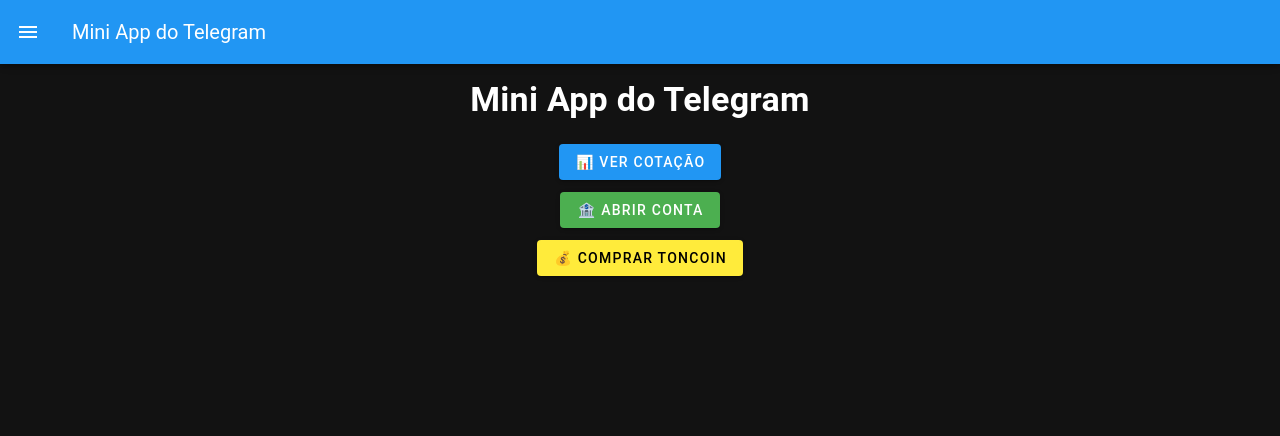
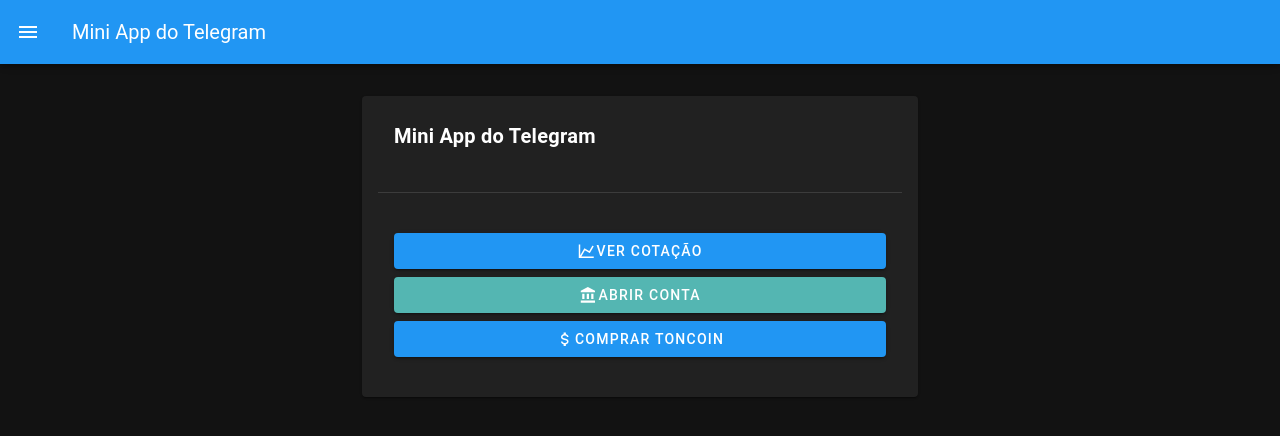
Before and after one commit to IPstarspay/telegram-mini-app, a Vue app: page / in a window 1280 px wide. Shown: the top 436 px of the page. Built offline with nearby package versions, Linux system fonts and the light colour scheme.

Commit message:
add forms

```diff
--- a/src/pages/HomePage.vue
+++ b/src/pages/HomePage.vue
@@ -1,36 +1,81 @@
 <template>
-  <div class="text-center p-4">
-    <h1 class="text-h4 font-weight-bold mb-4">
-      Mini App do Telegram
-    </h1>
-    <p v-if="telegramStore.user">
-      Bem-vindo, {{ telegramStore.user.first_name }}!
+  <v-container
+    fluid
+    class="pa-4"
+    style="background-color: #121212; min-height: 100vh;"
+  >
+    <v-row
+      justify="center"
+      align="center"
+    >
+      <v-col
+        cols="12"
+        sm="8"
+        md="6"
+      >
+        <!-- Card com tema dark para manter a consistência -->
+        <v-card
+          dark
+          class="pa-4"
+          outlined
+        >
+          <v-card-title class="justify-center">
+            <span class="headline font-weight-bold">Mini App do Telegram</span>
+          </v-card-title>
+          <v-card-text class="text-center">
+            <p
+              v-if="telegramStore.user"
+              class="subtitle-1"
+            >
+              Olá, {{ telegramStore.user.first_name }}!
             </p>
-
-    <!-- Botões de atalho -->
-    <div class="mt-6 d-flex flex-column align-center">
+          </v-card-text>
+          <v-divider class="my-4" />
+          <v-card-text>
             <v-btn
-        color="blue"
-        to="/quote"
-        class="mb-3"
+              block
+              color="primary"
+              :to="{ name: '/QuotePage' }"
+              class="my-2"
+              large
+              dark
             >
-        📊 Ver Cotação
+              <v-icon left>
+                mdi-chart-line
+              </v-icon>
+              Ver Cotação
             </v-btn>
             <v-btn
-        color="green"
-        to="/opening-acount"
-        class="mb-3"
+              block
+              color="secondary"
+              :to="{ name: '/OpeningAccountPage' }"
+              class="my-2"
+              large
+              dark
             >
-        🏦 Abrir Conta
+              <v-icon left>
+                mdi-bank
+              </v-icon>
+              Abrir Conta
             </v-btn>
             <v-btn
-        color="yellow"
-        to="/toncoin"
+              block
+              color="info"
+              :to="{ name: '/TonCoinPage' }"
+              class="my-2"
+              large
+              dark
             >
-        💰 Comprar TONCoin
+              <v-icon left>
+                mdi-currency-usd
+              </v-icon>
+              Comprar TONCoin
             </v-btn>
-    </div>
-  </div>
+          </v-card-text>
+        </v-card>
+      </v-col>
+    </v-row>
+  </v-container>
 </template>
 
 <script setup lang="ts">
--- a/src/pages/OpeningAccountPage.vue
+++ b/src/pages/OpeningAccountPage.vue
@@ -1,14 +1,192 @@
 <template>
-  <div class="p-4 text-center">
-    <h2 class="text-h4 font-weight-bold mb-4">
+  <v-container
+    fluid
+    class="pa-0 fill-height"
+    style="background-color: #121212;"
+  >
+    <v-row
+      justify="center"
+      align="center"
+    >
+      <v-col
+        cols="12"
+        sm="8"
+        md="6"
+      >
+        <v-card
+          dark
+          outlined
+          class="pa-4"
+        >
+          <v-card-title class="justify-center text-h5 font-weight-bold">
             Abertura de Conta
-    </h2>
-    <p>Formulário de abertura de conta...</p>
+          </v-card-title>
+          <v-card-text>
+            <v-form
+              ref="form"
+              v-model="valid"
+              lazy-validation
+            >
+              <!-- Nome Completo -->
+              <v-text-field
+                v-model="formData.fullName"
+                label="Nome Completo"
+                :rules="nameRules"
+                outlined
+                dense
+                required
+                color="primary"
+              />
+              <!-- Email -->
+              <v-text-field
+                v-model="formData.email"
+                label="Email"
+                :rules="emailRules"
+                outlined
+                dense
+                required
+                color="primary"
+              />
+              <!-- Telefone -->
+              <v-text-field
+                v-model="formData.phone"
+                label="Telefone"
+                :rules="phoneRules"
+                outlined
+                dense
+                required
+                color="primary"
+              />
+              <!-- CPF -->
+              <v-text-field
+                v-model="formData.cpf"
+                label="CPF (somente números)"
+                :rules="cpfRules"
+                outlined
+                dense
+                required
+                color="primary"
+              />
+              <!-- Data de Nascimento -->
+              <v-menu
+                ref="menu"
+                v-model="menu"
+                :close-on-content-click="false"
+                transition="scale-transition"
+                offset-y
+                min-width="290px"
+              >
+                <template #activator="{ on, attrs }">
+                  <v-text-field
+                    v-model="formData.birthDate"
+                    label="Data de Nascimento"
+                    prepend-icon="mdi-calendar"
+                    readonly
+                    v-bind="attrs"
+                    outlined
+                    dense
+                    required
+                    color="primary"
+                    v-on="on"
+                  />
+                </template>
+                <v-date-picker
+                  v-model="formData.birthDate"
+                  no-title
+                  @input="menu = false"
+                />
+              </v-menu>
+              <!-- Botões -->
+              <v-row
+                class="mt-4"
+                justify="center"
+              >
+                <v-col
+                  cols="12"
+                  sm="6"
+                >
                   <v-btn
                     color="primary"
+                    block
+                    :disabled="!valid"
+                    @click="submitForm"
+                  >
+                    Criar Conta
+                  </v-btn>
+                </v-col>
+                <v-col
+                  cols="12"
+                  sm="6"
+                >
+                  <v-btn
+                    color="grey"
+                    block
                     to="/"
                   >
                     Voltar
                   </v-btn>
-  </div>
+                </v-col>
+              </v-row>
+            </v-form>
+          </v-card-text>
+        </v-card>
+      </v-col>
+    </v-row>
+  </v-container>
 </template>
+
+<script setup lang="ts">
+import { ref } from 'vue';
+
+interface FormData {
+  fullName: string;
+  email: string;
+  phone: string;
+  cpf: string;
+  // Inicializamos com a data atual no formato ISO (YYYY-MM-DD)
+  birthDate: string;
+}
+
+// Obtém a data atual em YYYY-MM-DD
+const today = new Date().toISOString().slice(0, 10);
+
+const valid = ref(false);
+const form = ref();
+const menu = ref(false);
+
+const formData = ref<FormData>({
+  fullName: '',
+  email: '',
+  phone: '',
+  cpf: '',
+  birthDate: today,
+});
+
+// Regras de validação
+const nameRules = [
+  (v: string) => !!v || 'Nome é obrigatório',
+  (v: string) => (v && v.length >= 3) || 'Nome deve ter pelo menos 3 caracteres',
+];
+
+const emailRules = [
+  (v: string) => !!v || 'Email é obrigatório',
+  (v: string) => /.+@.+\..+/.test(v) || 'Email deve ser válido',
+];
+
+const phoneRules = [
+  (v: string) => !!v || 'Telefone é obrigatório',
+  (v: string) => (v && v.length >= 8) || 'Telefone deve ter pelo menos 8 dígitos',
+];
+
+const cpfRules = [
+  (v: string) => !!v || 'CPF é obrigatório',
+  (v: string) => (v && v.length === 11) || 'CPF deve ter 11 dígitos',
+];
+
+const submitForm = () => {
+  if ((form.value as any).validate()) {
+    // Aqui você pode chamar a API para criar a conta
+    alert('Conta criada com sucesso!');
+  }
+};
+</script>
```
Also changed, not shown: src/router/index.ts (+4 -4 lines). Lines whose indentation alone changed are shown as unchanged.
